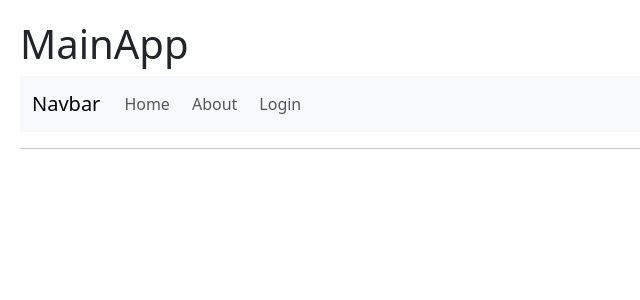
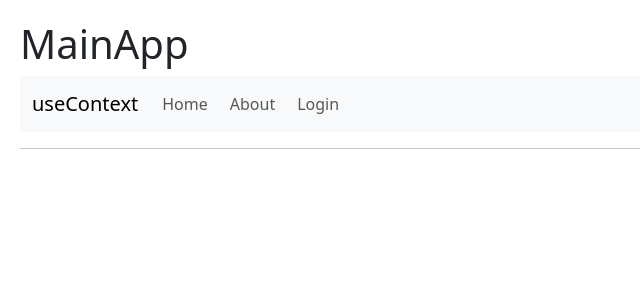
Before and after one commit to juan18506/react-hook-app, a React (Vite) app: page / in a window 1280 px wide. Shown: the top 300 px of the page, without its empty margins (0-640 px from the left). Built offline with nearby package versions, Linux system fonts and the light colour scheme.

Commit message:
Created context and context provider

```diff
--- a/src/09-useContext/Navbar.jsx
+++ b/src/09-useContext/Navbar.jsx
@@ -4,7 +4,7 @@
   return (
     <nav className="navbar navbar-expand-lg bg-body-tertiary">
       <div className="container-fluid">
-      <a className="navbar-brand" href="#">Navbar</a>
+        <a className="navbar-brand" href="#">useContext</a>
         <button className="navbar-toggler" type="button" data-bs-toggle="collapse" data-bs-target="#navbarNav" aria-controls="navbarNav" aria-expanded="false" aria-label="Toggle navigation">
           <span className="navbar-toggler-icon"></span>
         </button>
--- /dev/null
+++ b/src/09-useContext/context/UserContext.jsx
@@ -0,0 +1,3 @@
+import { createContext } from 'react';
+
+export const UserContext = createContext(null);
--- /dev/null
+++ b/src/09-useContext/context/UserProvider.jsx
@@ -0,0 +1,15 @@
+import { UserContext } from "./UserContext";
+
+const user = {
+  id: 123,
+  name: 'Juan',
+  email: 'juan@gmail.com',
+}
+
+export const UserProvider = ({ children }) => {
+  return (
+    <UserContext.Provider value={{ hello: 'world', user: user }}>
+      { children }
+    </UserContext.Provider>
+  )
+}
```
Also changed, not shown: src/09-useContext/MainApp.jsx (+9 -9 lines). Lines whose indentation alone changed are shown as unchanged.
